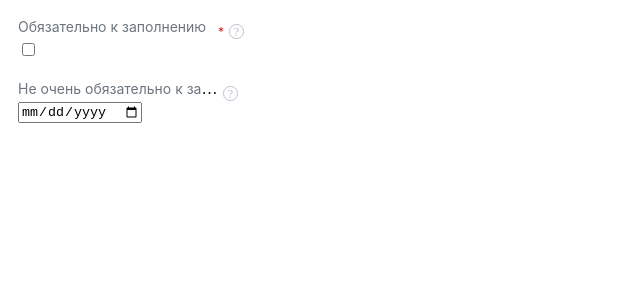
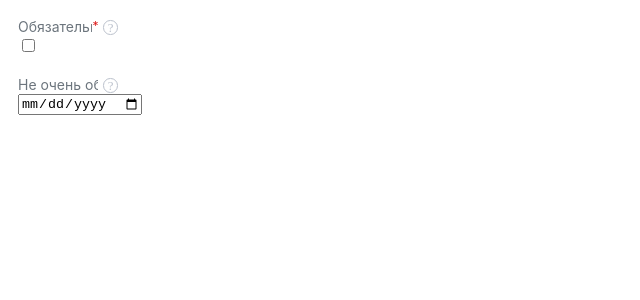
Before and after one commit to Klemencya/angular-label-project, an Angular app: page / in a window 1280 px wide. Shown: the top 300 px of the page, without its empty margins (0-640 px from the left). Built offline with nearby package versions, Linux system fonts and the light colour scheme.

Commit message:
Все теперь выглядит ровно, но пропало ...

```diff
--- a/src/app/app.component.html
+++ b/src/app/app.component.html
@@ -21,8 +21,8 @@
 <style>
   .label-content {
     padding: 10px;
-    display: flex;
-    width: inherit;
+    display: block;
+    width: 120px;
     box-sizing: border-box;
   }
 </style>
--- a/src/app/components/label/label.component.html
+++ b/src/app/components/label/label.component.html
@@ -1,16 +1,19 @@
 <div class="label">
-  <div>
+  <div class="label-block">
+    <div class="truncate">
+      <div class="tooltip">
+        <div class="label-text">{{labelText}}</div>
+        <div class="tooltip-text">{{labelText}}</div>
+      </div>
+    </div>
+
+    <div>
+      <div *ngIf="asterisk" class="asterisk">&#42;</div>
+    </div>
     <div class="tooltip">
-      <div class="truncate">
-        <span class="label-text">{{labelText}}</span>
+      <div *ngIf="tooltip" class="info">&#63;
+        <div class="tooltip-text">{{tooltipText}}</div>
       </div>
-      <span class="tooltip-text">{{labelText}}</span>
-    </div>
-    <span *ngIf="asterisk" class="asterisk">&#42;</span>
-    <div class="tooltip">
-      <span *ngIf="tooltip" class="info">&#63;
-        <span class="tooltip-text">{{tooltipText}}</span>
-      </span>
     </div>
   </div>
 
@@ -20,8 +23,13 @@
 </div>
 
 <style>
+  .label-block {
+    /*display: inline-block;*/
+    display: flex;
+    /*width: inherit;*/
+  }
   .label {
-    width: auto;
+    /*width: 100%;*/
   }
   .label-text {
     font-family: 'Inter';
@@ -47,6 +55,8 @@
     margin-left: 5px;
   }
   .tooltip {
+    width: inherit;
+    /*block-size: 80%;*/
     position: relative;
     display: inline-block;
   }
@@ -65,8 +75,7 @@
     bottom: 100%;
   }
   .truncate {
-    display: inline-block;
-    width: 200px;
+    width: 100%;
     white-space: nowrap;
     overflow: hidden;
     text-overflow: ellipsis;
```
